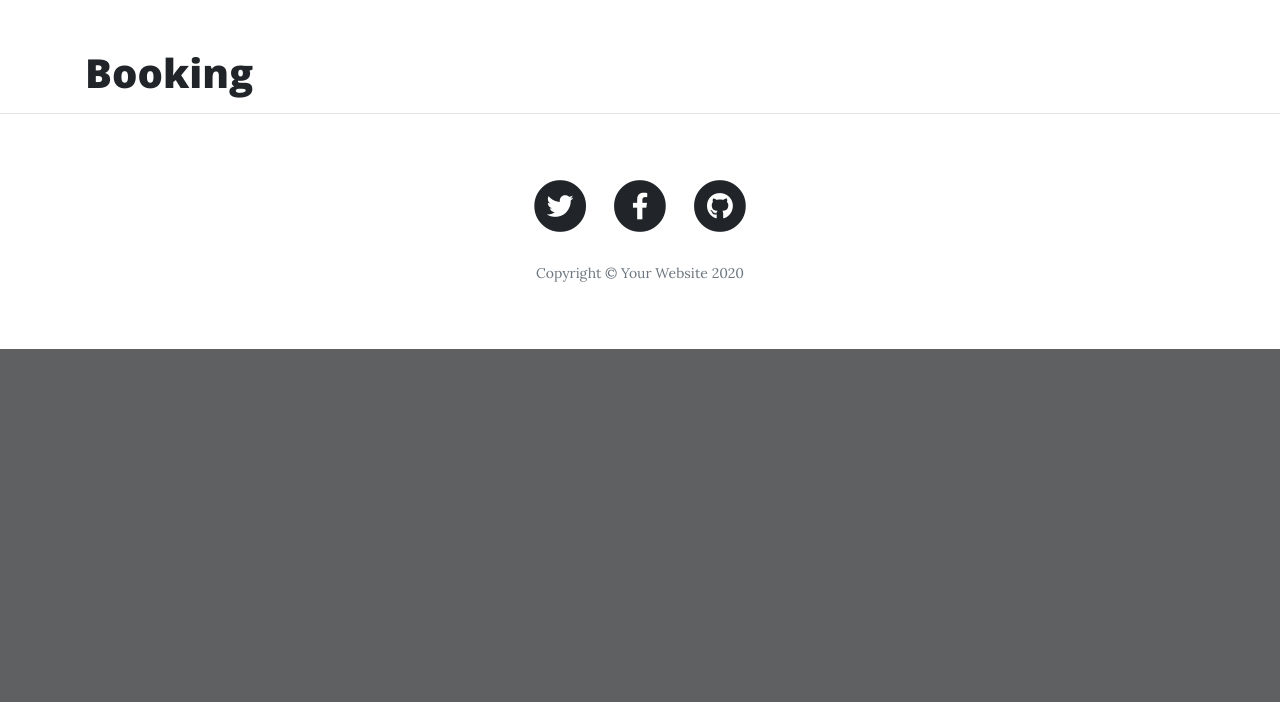
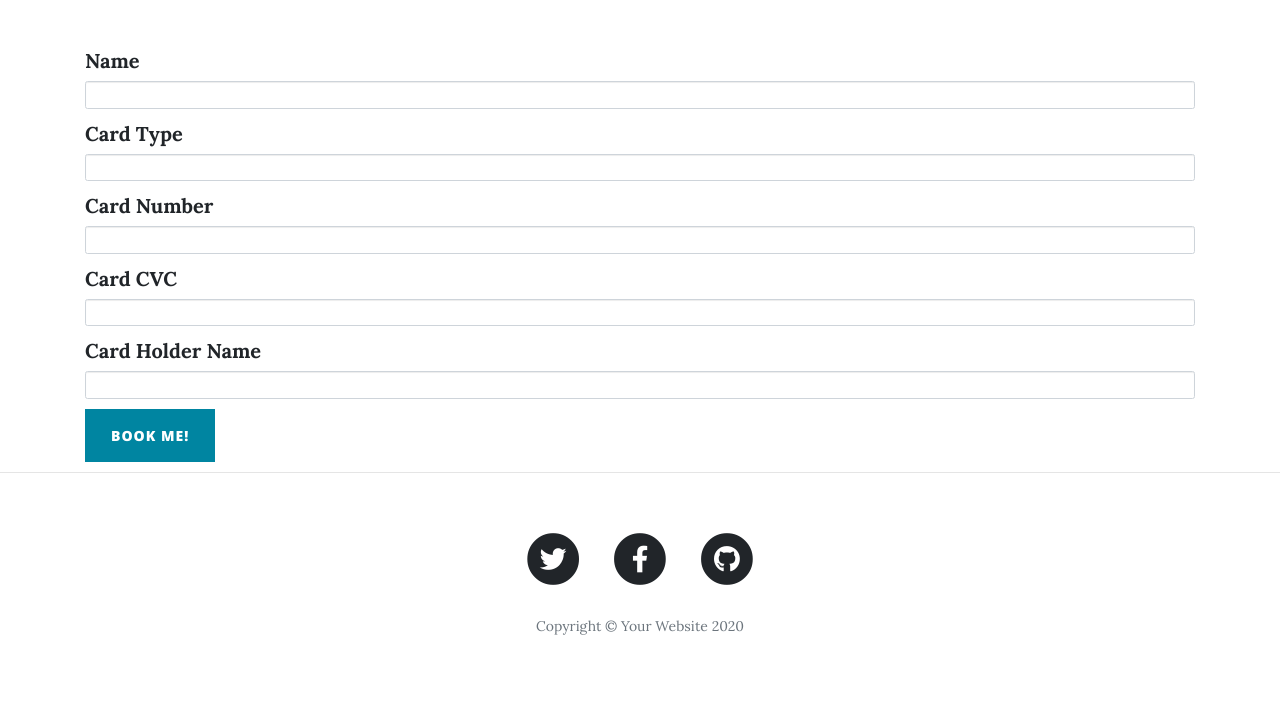
Before and after one commit to markoc1120/Cinema_Booking_Web, a Flask app: page /booking in a window 1280 px wide. Shown: the part 505-1207 px from the top of the page. Before the commit the page ends 854 px from the top, so only its background shows below. Run offline with Flask 2, Linux system fonts and the light colour scheme; some libraries are stand-ins or nearby versions.

Commit message:
Add booking form

```diff
--- /dev/null
+++ b/forms.py
@@ -0,0 +1,12 @@
+from flask_wtf import FlaskForm
+from wtforms import StringField, SubmitField
+from wtforms.validators import DataRequired
+
+
+class RegisterForm(FlaskForm):
+    name = StringField('Name', validators=[DataRequired()])
+    card_type = StringField('Card Type', validators=[DataRequired()])
+    card_number = StringField('Card Number', validators=[DataRequired()])
+    card_cvc = StringField('Card CVC', validators=[DataRequired()])
+    card_holder_name = StringField('Card Holder Name', validators=[DataRequired()])
+    submit = SubmitField("Book me!")
--- a/main.py
+++ b/main.py
@@ -4,6 +4,7 @@ from files.user import User
 from files.ticket import Ticket
 from flask_bootstrap import Bootstrap
 from flask import Flask, render_template, redirect, url_for, flash, abort
+from forms import RegisterForm
 
 
 
@@ -21,6 +22,7 @@ from flask import Flask, render_template, redirect, url_for, flash, abort
 # user1.buy(seat1, card1, ticket1)
 
 app = Flask(__name__)
+app.config['SECRET_KEY'] = '8BYkEfBA6O6donzWlSihBXox7C0sKR6b'
 Bootstrap(app)
 
 
@@ -28,9 +30,11 @@ Bootstrap(app)
 def home():
     return render_template("index.html")
 
+
 @app.route('/booking')
 def booking():
-    return render_template("booking.html")
+    form = RegisterForm()
+    return render_template("booking.html", form=form)
 
 
 if __name__ == "__main__":
--- a/templates/booking.html
+++ b/templates/booking.html
@@ -1,3 +1,7 @@
+{% extends 'bootstrap/base.html' %}
+{% import "bootstrap/wtf.html" as wtf %}
+
+{% block content %}
 {% include "header.html" %}
 
   <!-- Page Header -->
@@ -16,8 +20,9 @@
 
   <!-- Main Content -->
   <div class="container">
-    <h1>Booking</h1>
+      {{ wtf.quick_form(form, novalidate=True, button_map={"submit": "primary"}) }}
   </div>
   <hr>
 
 {% include "footer.html" %}
+{% endblock %}
```
